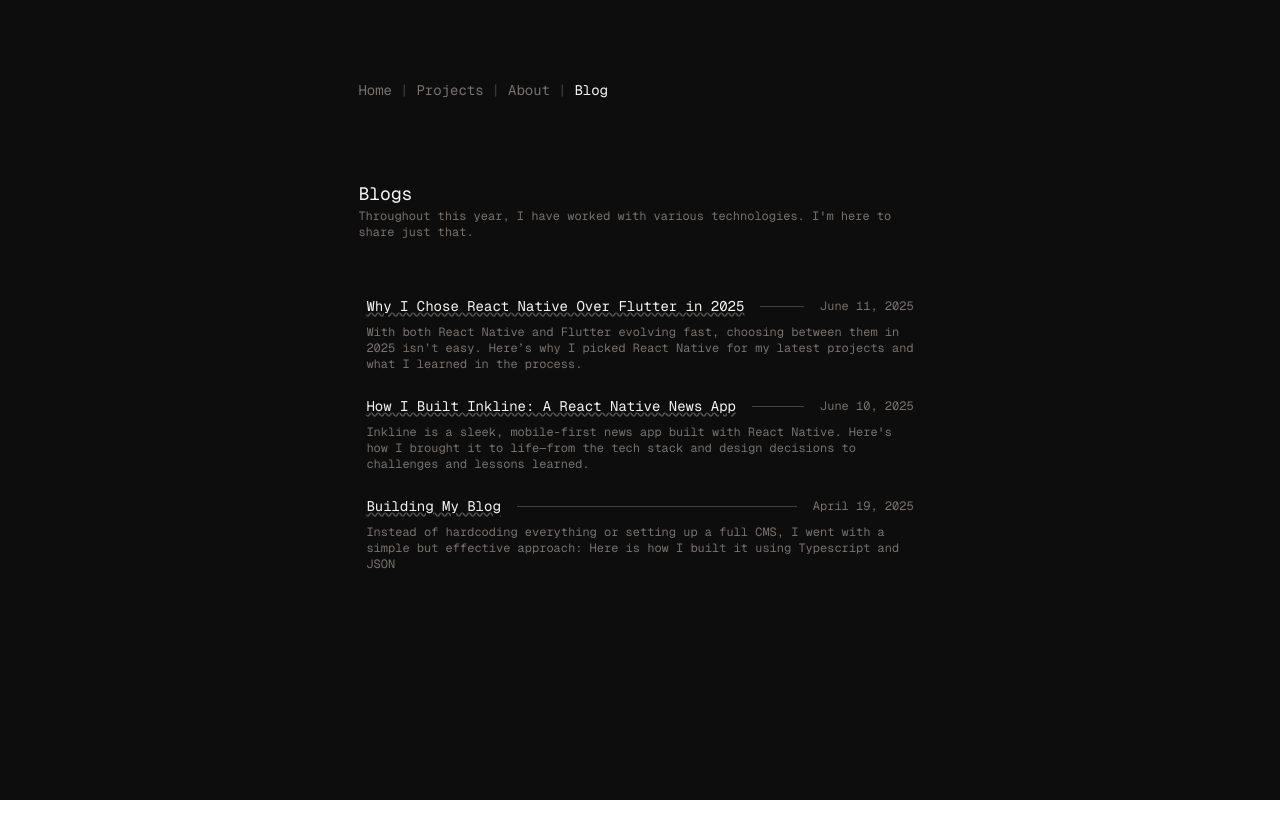
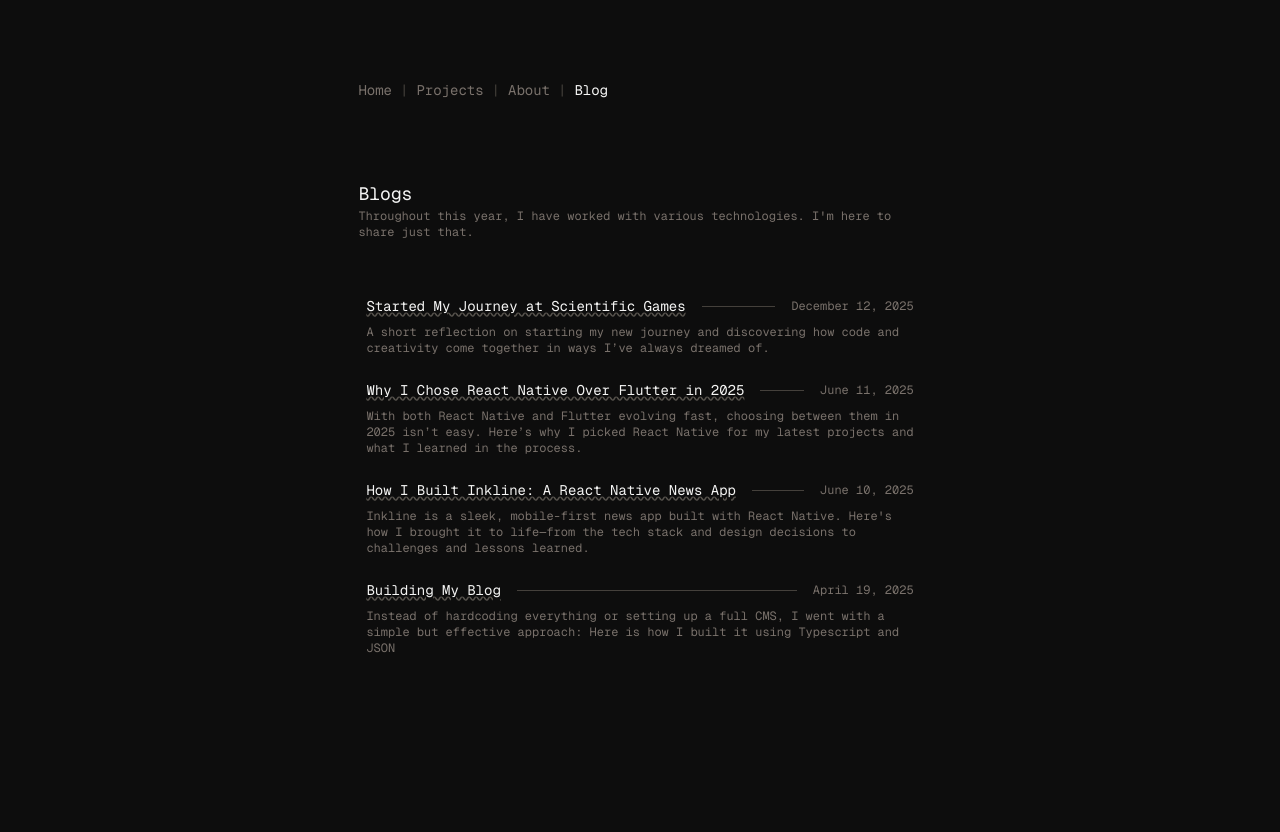
Before and after one commit to YashwantHabib/portfolio-yashwant, a Next.js app: page /Blog in a window 1280 px wide. Before the commit the page ends 800 px from the top, so only its background shows below. Built offline with nearby package versions, Linux system fonts and the light colour scheme.

Commit message:
New blog

```diff
--- a/src/app/_data/blog.ts
+++ b/src/app/_data/blog.ts
@@ -113,4 +113,28 @@ export const blogs: Blogs[] = [
       },
     ],
   },
+  {
+    title: "Started My Journey at Scientific Games",
+    date: "December 12, 2025",
+    desc: "A short reflection on starting my new journey and discovering how code and creativity come together in ways I’ve always dreamed of.",
+    slug: "code-and-creativity",
+    sections: [
+      {
+        title: "A New Beginning",
+        desc: "Last month marked the beginning of my internship at Scientific Games — and honestly, it still feels unreal. Working in the gaming space has always been a dream of mine, and getting the chance to be part of a team in this industry is something I’m genuinely grateful for.",
+      },
+      {
+        title: "Learning the Craft",
+        desc: "I’m currently going through the training phase, learning new workflows, tools, and ways of thinking. Even in these early weeks, I’ve realized how much depth there is in creating experiences that look simple on the surface but are powered by layers of logic and creativity.",
+      },
+      {
+        title: "Where Code Meets Creativity",
+        desc: "What I love the most is how naturally this environment blends my two favorite things: code and creativity. Every day feels like stepping closer into the world I always imagined myself working in.",
+      },
+      {
+        title: "Looking Ahead",
+        desc: "It’s still early, but I’m excited — excited to learn, excited to grow, and excited to contribute in whatever meaningful ways I can. More updates soon. 🙂",
+      },
+    ],
+  },
 ];
```
